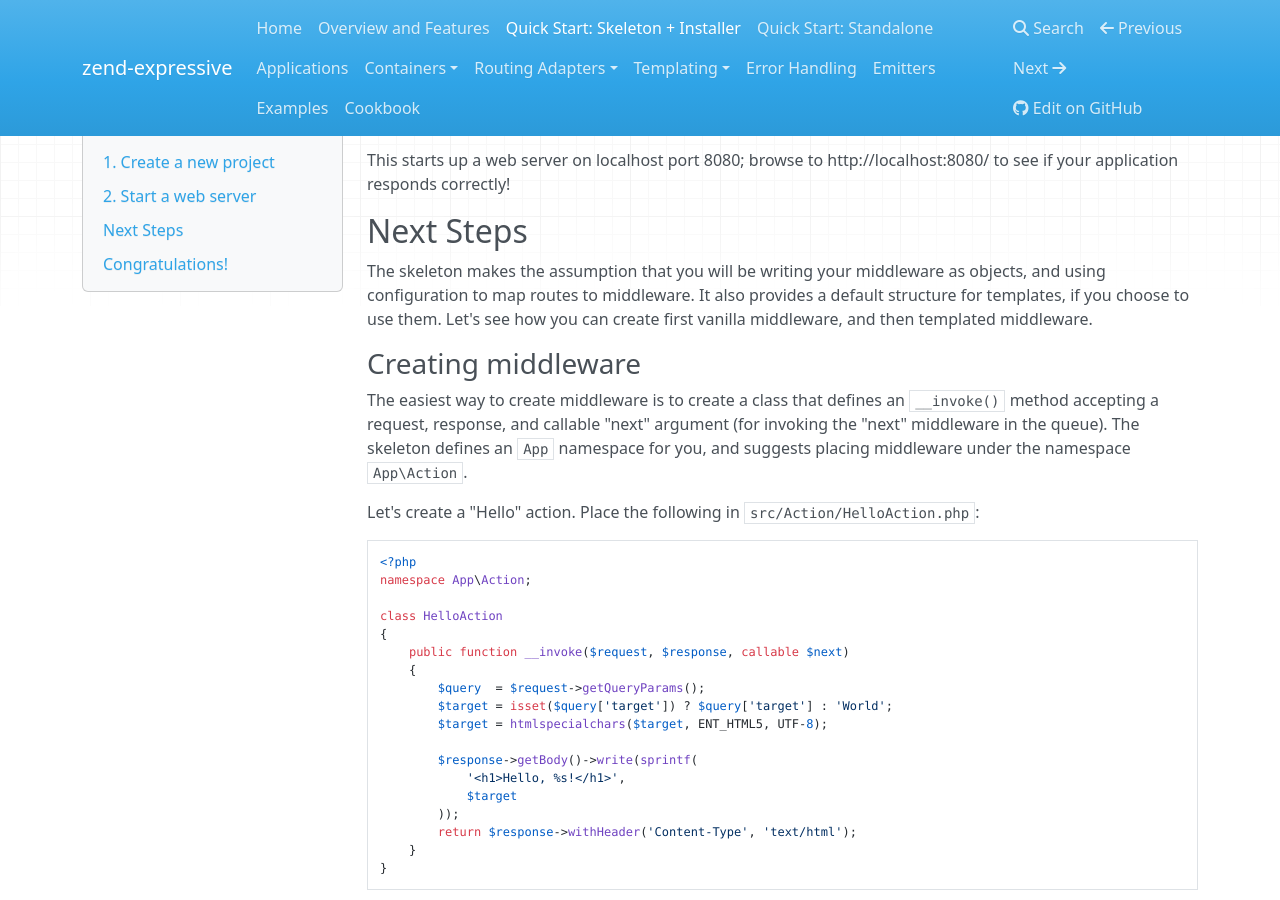
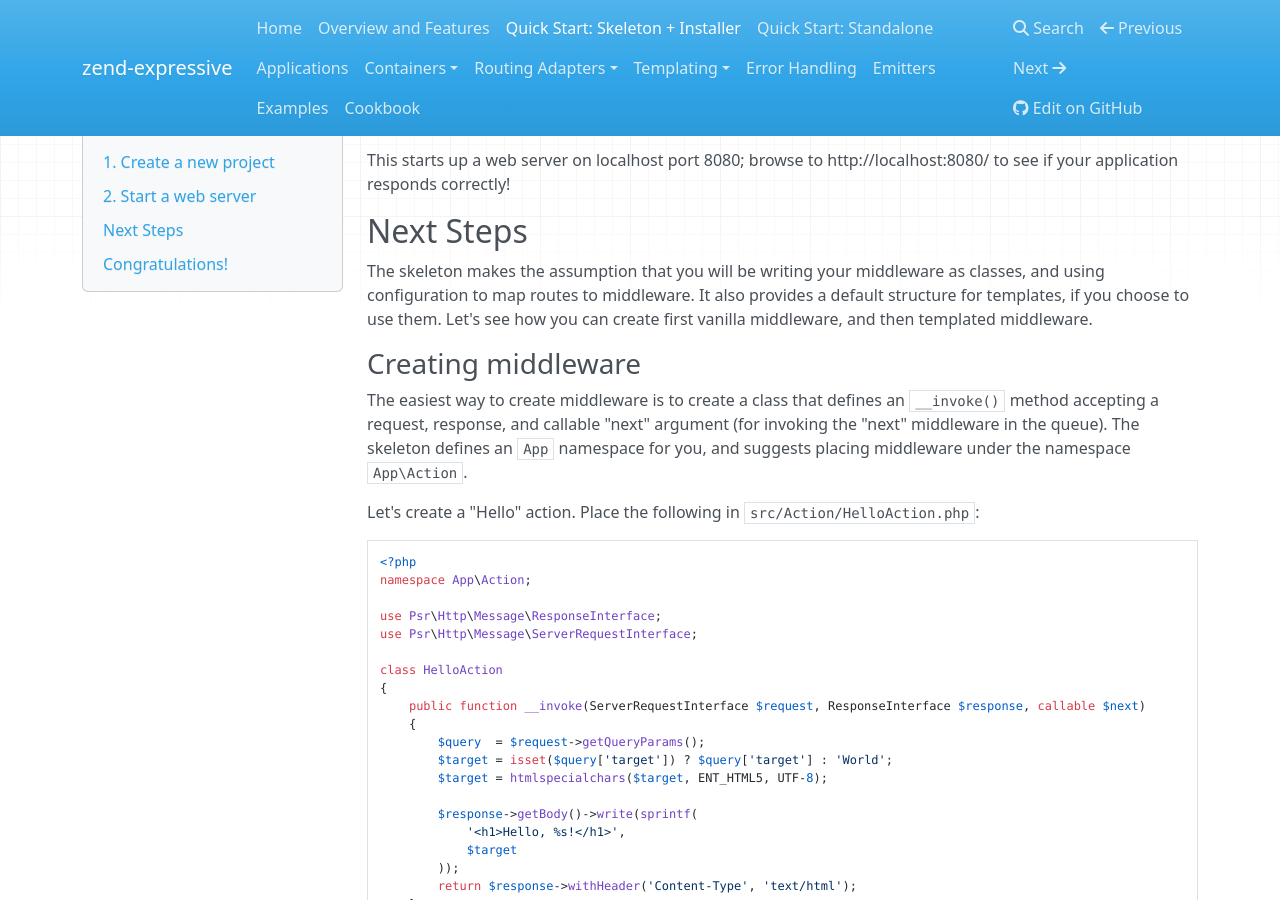
Before and after one commit to zendframework/zend-expressive, an MkDocs documentation site: the page built from doc/book/quick-start-skeleton.md, in a window 1280 px wide and 900 px high, scrolled down 711 px. Built offline with MkDocs 1.6.1, drawn with Linux system fonts in a browser that asks for light colours; nearby versions of some CDN libraries; old or Windows-style settings are respelled for this version of MkDocs; some of the changed text lies outside the part shown.

Commit message:
Incorporated feedback
- `s/objects/classes/`
- Added PSR-7 typehints to middleware examples.

```diff
--- a/doc/book/quick-start-skeleton.md
+++ b/doc/book/quick-start-skeleton.md
@@ -43,7 +43,7 @@
 ## Next Steps
 
 The skeleton makes the assumption that you will be writing your middleware as
-objects, and using configuration to map routes to middleware. It also provides a
+classes, and using configuration to map routes to middleware. It also provides a
 default structure for templates, if you choose to use them. Let's see how you
 can create first vanilla middleware, and then templated middleware.
 
@@ -62,9 +62,12 @@
 <?php
 namespace App\Action;
 
+use Psr\Http\Message\ResponseInterface;
+use Psr\Http\Message\ServerRequestInterface;
+
 class HelloAction
 {
-    public function __invoke($request, $response, callable $next)
+    public function __invoke(ServerRequestInterface $request, ResponseInterface $response, callable $next)
     {
         $query  = $request->getQueryParams();
         $target = isset($query['target']) ? $query['target'] : 'World';
@@ -150,6 +153,8 @@
 <?php
 namespace App\Action;
 
+use Psr\Http\Message\ResponseInterface;
+use Psr\Http\Message\ServerRequestInterface;
 use Zend\Diactoros\Response\HtmlResponse;
 use Zend\Expressive\Template\TemplateRendererInterface;
 
@@ -162,7 +167,7 @@
         $this->renderer = $renderer;
     }
 
-    public function __invoke($request, $response, callable $next)
+    public function __invoke(ServerRequestInterface $request, ResponseInterface $response, callable $next)
     {
         $query  = $request->getQueryParams();
         $target = isset($query['target']) ? $query['target'] : 'World';
```
